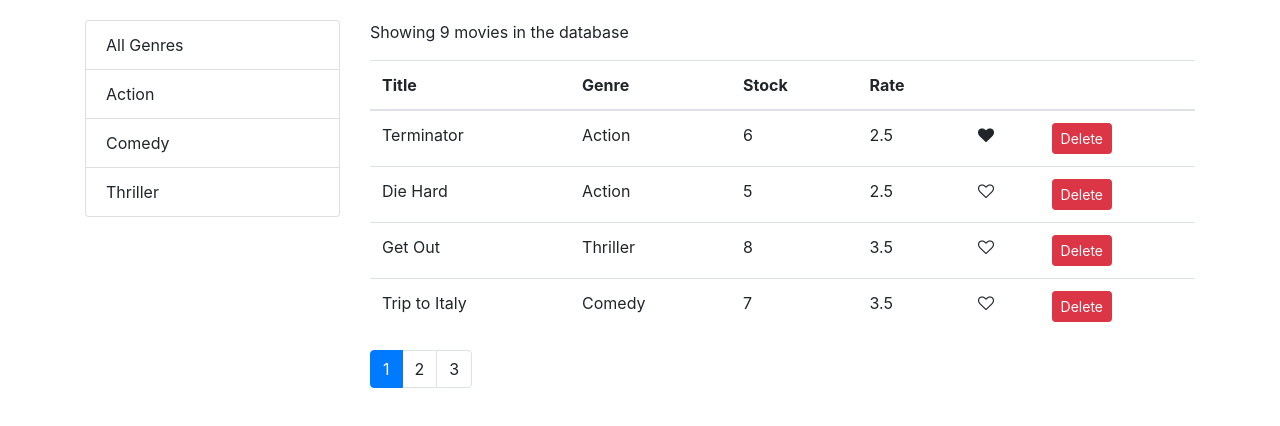
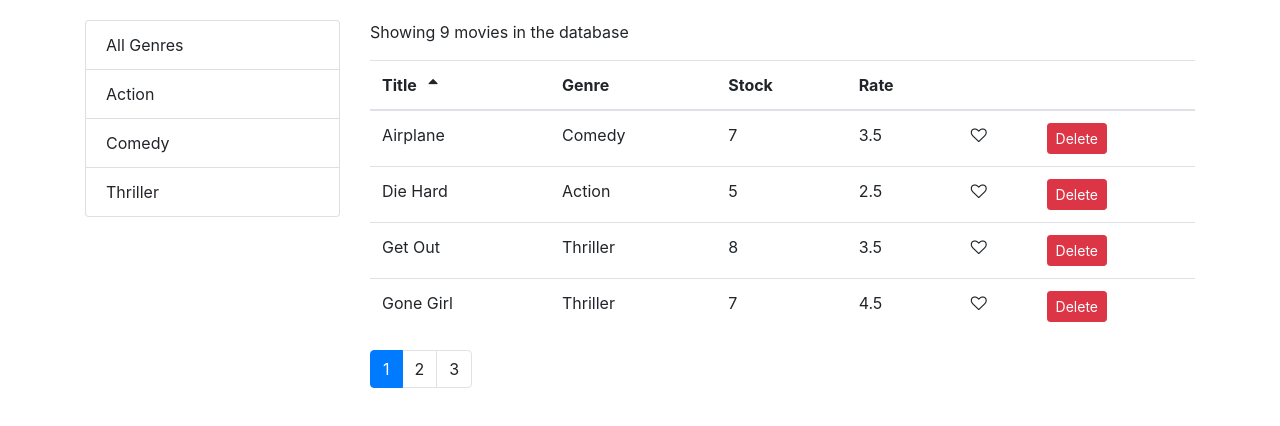
Before and after one commit to satyam-dev/react_vidly, a React (Create React App) app: page / in a window 1280 px wide. Shown: the top 426 px of the page. Built offline with nearby package versions, Linux system fonts and the light colour scheme.

Commit message:
sorting completed, extracting table, table header and table body

```diff
--- /dev/null
+++ b/src/components/common/table.jsx
@@ -0,0 +1,14 @@
+import React from "react";
+import TableHeader from "./tableHeader";
+import TableBody from "./tableBody";
+const Table = (props) => {
+  const { sortColumn, onSort, columns, data } = props;
+  return (
+    <table className="table">
+      <TableHeader sortColumn={sortColumn} onSort={onSort} columns={columns} />
+      <TableBody data={data} columns={columns} />
+    </table>
+  );
+};
+
+export default Table;
--- /dev/null
+++ b/src/components/common/tableBody.jsx
@@ -0,0 +1,26 @@
+import React, { Component } from "react";
+import _ from "lodash";
+class TableBody extends Component {
+  renderCell = (item, column) => {
+    if (column.content) return column.content(item);
+    return _.get(item, column.path);
+  };
+  render() {
+    const { data, columns } = this.props;
+    return (
+      <tbody>
+        {data.map((item) => (
+          <tr key={item._id}>
+            {columns.map((column) => (
+              <td key={column.key || column.path} className="td">
+                {this.renderCell(item, column)}
+              </td>
+            ))}
+          </tr>
+        ))}
+      </tbody>
+    );
+  }
+}
+
+export default TableBody;
--- /dev/null
+++ b/src/components/common/tableHeader.jsx
@@ -0,0 +1,41 @@
+import React, { Component } from "react";
+class TableHeader extends Component {
+  raiseSort = (path) => {
+    const { sortColumn, onSort } = this.props;
+    if (path === sortColumn.path) {
+      sortColumn.order = sortColumn.order === "asc" ? "desc" : "asc";
+    } else {
+      sortColumn.path = path;
+      sortColumn.order = "asc";
+    }
+    onSort(sortColumn);
+  };
+  getSortIcon = (column) => {
+    const {
+      sortColumn: { order, path },
+    } = this.props;
+    if (path !== column.path) return null;
+    if (order === "asc") return <i className="fa fa-sort-asc ml-2"></i>;
+    return <i className="fa fa-sort-desc ml-2"></i>;
+  };
+  render() {
+    const { columns } = this.props;
+    return (
+      <thead>
+        <tr>
+          {columns.map((c) => (
+            <th
+              key={c.path || c.key}
+              onClick={() => this.raiseSort(c.path)}
+              className="th active-link"
+            >
+              {c.label} {this.getSortIcon(c)}
+            </th>
+          ))}
+        </tr>
+      </thead>
+    );
+  }
+}
+
+export default TableHeader;
--- a/src/components/movies.jsx
+++ b/src/components/movies.jsx
@@ -7,6 +7,7 @@ import PropTypes from "prop-types";
 import ListGroup from "./common/listGroup";
 import { getGenres } from "../services/fakeGenreService";
 import MoviesTable from "./moviesTable";
+import _ from "lodash";
 class Movies extends Component {
   state = {
     movies: [],
@@ -14,6 +15,7 @@ class Movies extends Component {
     pageSize: 4,
     currentPage: 1,
     selectedGenre: null,
+    sortColumn: { path: "title", order: "asc" },
   };
   componentDidMount() {
     const genres = [{ name: "All Genres", _id: "all_genres" }, ...getGenres()];
@@ -36,23 +38,44 @@ class Movies extends Component {
   handleItemSelect = (item) => {
     this.setState({ selectedGenre: item, currentPage: 1 });
   };
+  handleSort = (sortColumn) => {
+    this.setState({ sortColumn });
+  };
+  getPagedData = () => {
+    const {
+      currentPage,
+      pageSize,
+      movies: allMovies,
+      selectedGenre,
+      sortColumn,
+    } = this.state;
+    const filteredMovies =
+      selectedGenre && selectedGenre._id !== "all_genres"
+        ? allMovies.filter((m) => m.genre._id === selectedGenre._id)
+        : allMovies;
+    const sortedMovies = _.orderBy(
+      filteredMovies,
+      [sortColumn.path],
+      sortColumn.order
+    );
+    const movies = paginate(sortedMovies, currentPage, pageSize);
+
+    return { movies, totalCount: filteredMovies.length };
+  };
   render() {
     const { length: count } = this.state.movies;
     const {
       currentPage,
       pageSize,
-      movies: allMovies,
       genres,
       selectedGenre,
+      sortColumn,
     } = this.state;
     if (count === 0) {
       return <p>There are no movies in the database</p>;
     }
-    const filteredMovies =
-      selectedGenre && selectedGenre._id !== "all_genres"
-        ? allMovies.filter((m) => m.genre._id === selectedGenre._id)
-        : allMovies;
-    const movies = paginate(filteredMovies, currentPage, pageSize);
+    const { movies, totalCount } = this.getPagedData();
+
     return (
       <div className="row">
         <div className="col-3">
@@ -63,14 +86,16 @@ class Movies extends Component {
           />
         </div>
         <div className="col">
-          <p>Showing {filteredMovies.length} movies in the database</p>
+          <p>Showing {totalCount} movies in the database</p>
           <MoviesTable
+            sortColumn={sortColumn}
             movies={movies}
             onDelete={this.handleDelete}
             onLike={this.handleLike}
+            onSort={this.handleSort}
           />
           <Pagination
-            itemsCount={filteredMovies.length}
+            itemsCount={totalCount}
             pageSize={pageSize}
             currentPage={currentPage}
             onPageChange={this.handlePageChange}
--- a/src/components/moviesTable.jsx
+++ b/src/components/moviesTable.jsx
@@ -1,42 +1,42 @@
-import React from "react";
+import React, { Component } from "react";
 import Like from "./common/like";
-const MoviesTable = (props) => {
-  const { movies, onDelete, onLike } = props;
-  return (
-    <table className="table">
-      <thead>
-        <tr>
-          <th className="th">Title</th>
-          <th className="th">Genre</th>
-          <th className="th">Stock</th>
-          <th className="th">Rate</th>
-          <th className="th"></th>
-          <th className="th"></th>
-        </tr>
-      </thead>
-      <tbody>
-        {movies.map((m) => (
-          <tr key={m._id}>
-            <td className="td">{m.title}</td>
-            <td className="td">{m.genre.name}</td>
-            <td className="td">{m.numberInStock}</td>
-            <td className="td">{m.dailyRentalRate}</td>
-            <td className="td">
-              <Like liked={m.liked} onClick={() => onLike(m)} />
-            </td>
-            <td className="td">
+import Table from "./common/table";
+class MoviesTable extends Component {
+  columns = [
+    { path: "title", label: "Title" },
+    { path: "genre.name", label: "Genre" },
+    { path: "numberInStock", label: "Stock" },
+    { path: "dailyRentalRate", label: "Rate" },
+    {
+      key: "like",
+      content: (m) => (
+        <Like liked={m.liked} onClick={() => this.props.onLike(m)} />
+      ),
+    },
+    {
+      key: "delete",
+      content: (m) => (
         <button
-                onClick={() => onDelete(m)}
+          onClick={() => this.props.onDelete(m)}
           className="btn btn-danger btn-sm"
         >
           Delete
         </button>
-            </td>
-          </tr>
-        ))}
-      </tbody>
-    </table>
+      ),
+    },
+  ];
+
+  render() {
+    const { movies, onSort, sortColumn } = this.props;
+    return (
+      <Table
+        columns={this.columns}
+        data={movies}
+        sortColumn={sortColumn}
+        onSort={onSort}
+      />
     );
-};
+  }
+}
 
 export default MoviesTable;
```
Lines whose indentation alone changed are shown as unchanged.
